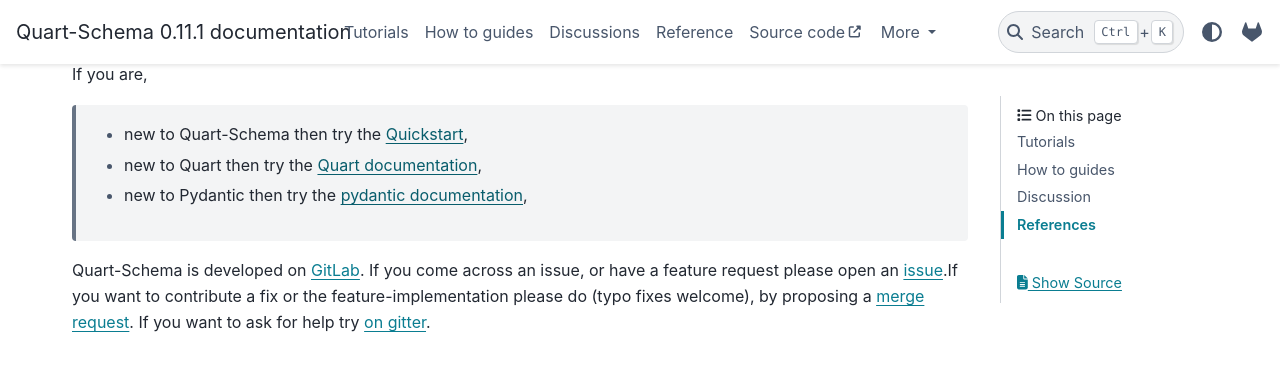
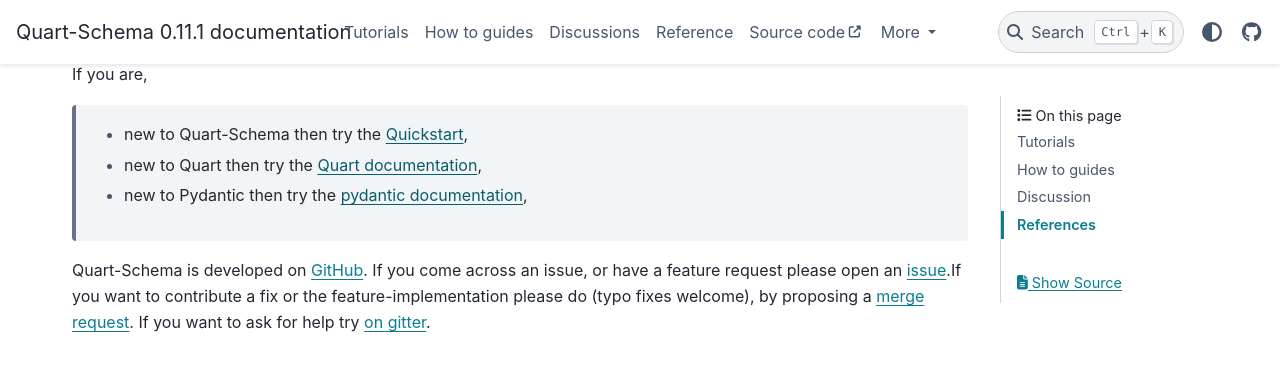
Before and after one commit to pgjones/quart-schema, a Sphinx documentation site: the page built from docs/index.rst, in a window 1280 px wide and 900 px high, scrolled down 434 px. Shown: the top 369 px of the window. Built offline with Sphinx 7.4.7 and the PyData theme 0.15.4, drawn with Linux system fonts in a browser that asks for light colours; pages that are not in the unit, such as notebooks, are missing from menus.

Commit message:
Switch to github rather than gitlab
GitHub has a better pricing model and is more popular for OSS, hence
the move.

```diff
--- a/docs/conf.py
+++ b/docs/conf.py
@@ -53,14 +53,14 @@
 
 html_theme_options = {
     "external_links": [
-        {"name": "Source code", "url": "https://gitlab.com/pgjones/quart-schema"},
-        {"name": "Issues", "url": "https://gitlab.com/pgjones/quart-schema/issues"},
+        {"name": "Source code", "url": "https://github.com/pgjones/quart-schema"},
+        {"name": "Issues", "url": "https://github.com/pgjones/quart-schema/issues"},
     ],
     "icon_links": [
         {
-            "name": "GitLab",
-            "url": "https://gitlab.com/pgjones/quart-schema",
-            "icon": "fab fa-gitlab",
+            "name": "Github",
+            "url": "https://github.com/pgjones/quart-schema",
+            "icon": "fab fa-github",
         },
     ],
 }
--- a/docs/index.rst
+++ b/docs/index.rst
@@ -26,13 +26,13 @@
  * new to Pydantic then try the `pydantic documentation
    <https://pydantic-docs.helpmanual.io/>`_,
 
-Quart-Schema is developed on `GitLab
-<https://gitlab.com/pgjones/quart-schema>`_. If you come across an
+Quart-Schema is developed on `GitHub
+<https://github.com/pgjones/quart-schema>`_. If you come across an
 issue, or have a feature request please open an `issue
-<https://gitlab.com/pgjones/quart-schema/issues>`_.If you want to
+<https://github.com/pgjones/quart-schema/issues>`_.If you want to
 contribute a fix or the feature-implementation please do (typo fixes
 welcome), by proposing a `merge request
-<https://gitlab.com/pgjones/quart-schema/merge_requests>`_. If you
+<https://github.com/pgjones/quart-schema/merge_requests>`_. If you
 want to ask for help try `on gitter
 <https://gitter.im/python-quart/lobby>`_.
 
```
Also changed, not shown: README.rst (+10 -10 lines).
